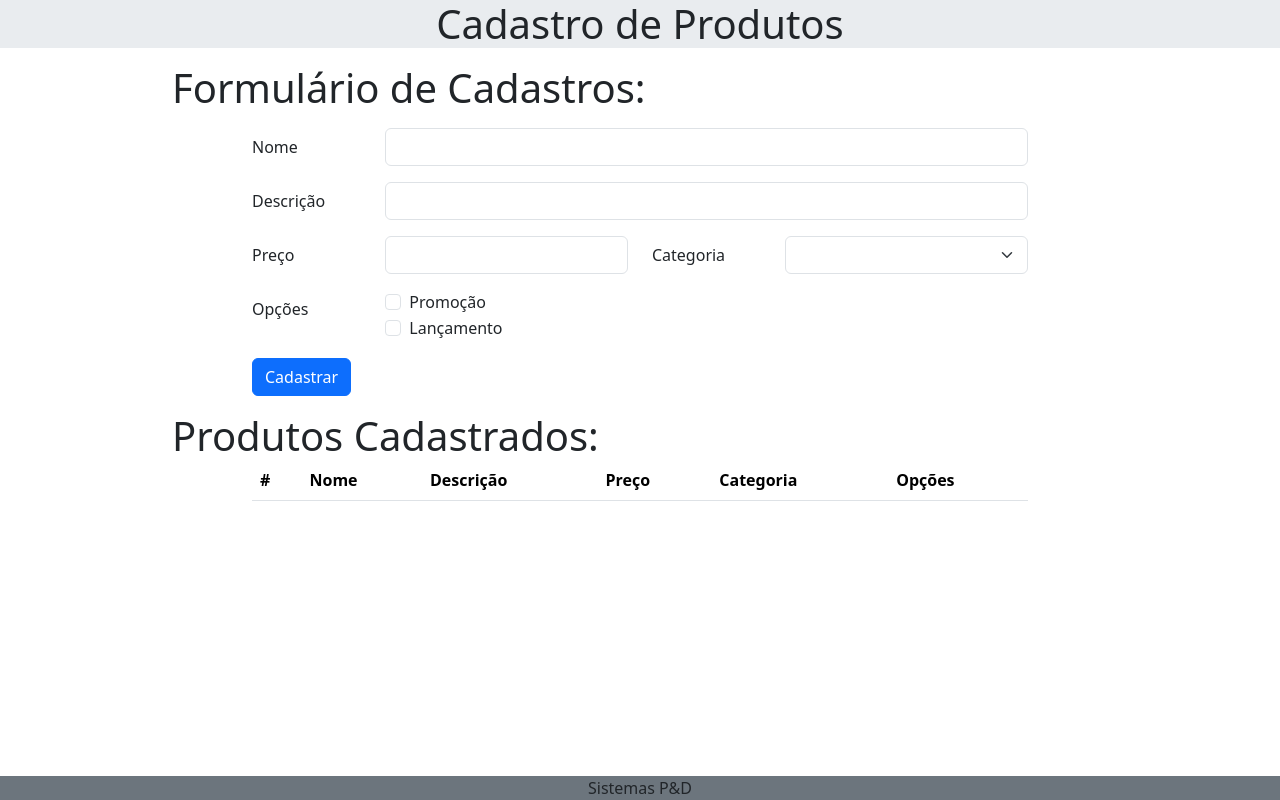
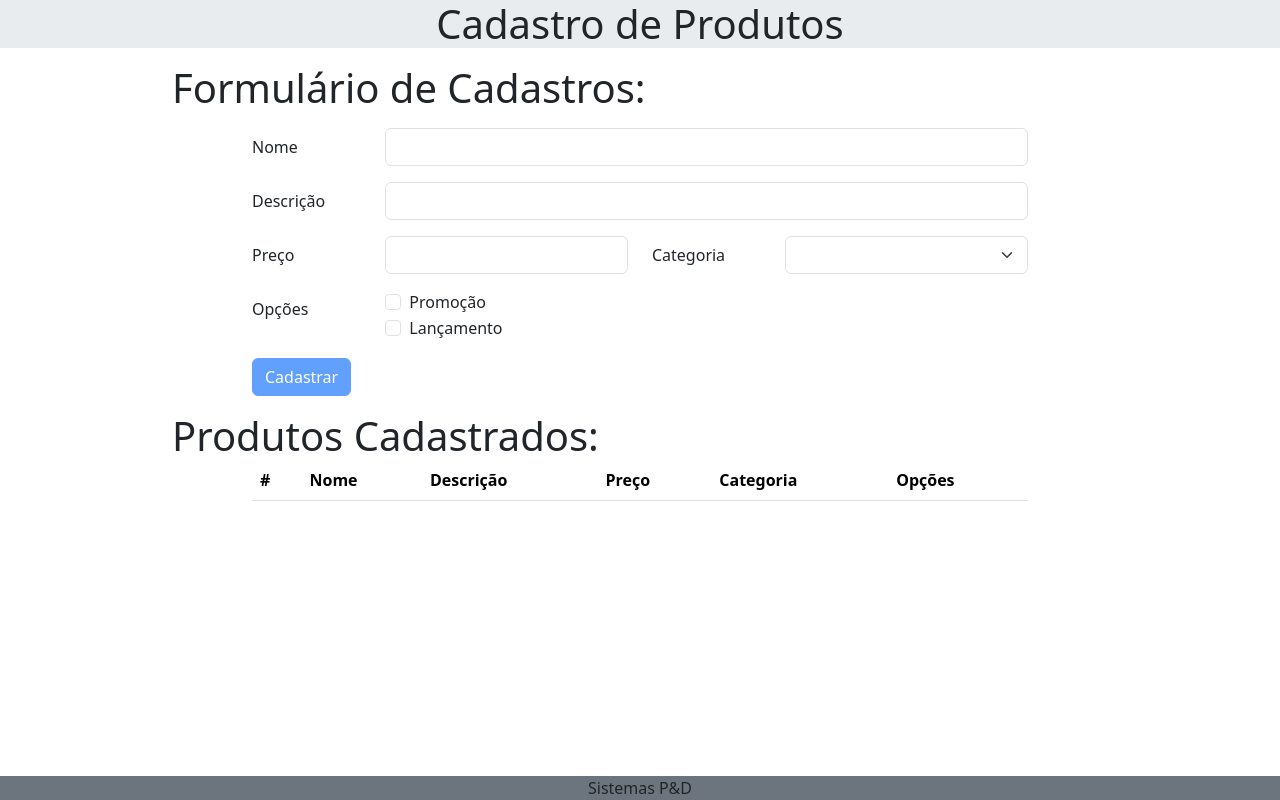
Before and after one commit to NicolasAFerro/cadastro_produto_angular, an Angular app: page / in a window 1280 px wide. Built offline with nearby package versions, Linux system fonts and the light colour scheme.

Commit message:
desabilitando e habilitando o botão

```diff
--- a/src/app/components/product/product.component.html
+++ b/src/app/components/product/product.component.html
@@ -98,7 +98,13 @@
         </div>
         <div class="row mb-3 mt-3">
           <div class="col-sm-4">
-            <button (click)="teste()" class="btn btn-primary">Cadastrar</button>
+            <button
+              (click)="teste()"
+              class="btn btn-primary"
+              [disabled]="formProduct.invalid"
+            >
+              Cadastrar
+            </button>
           </div>
         </div>
       </form>
```
